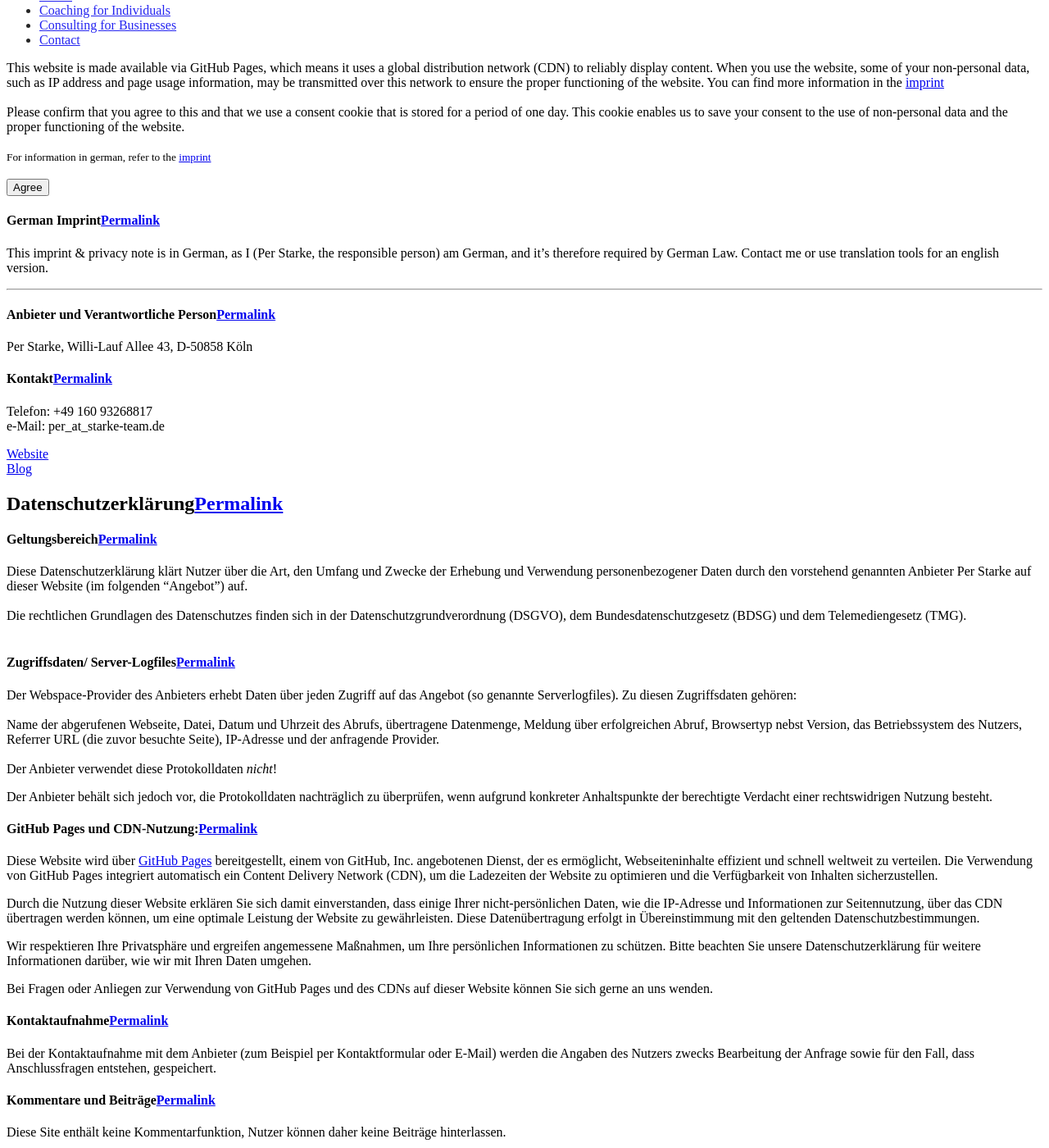
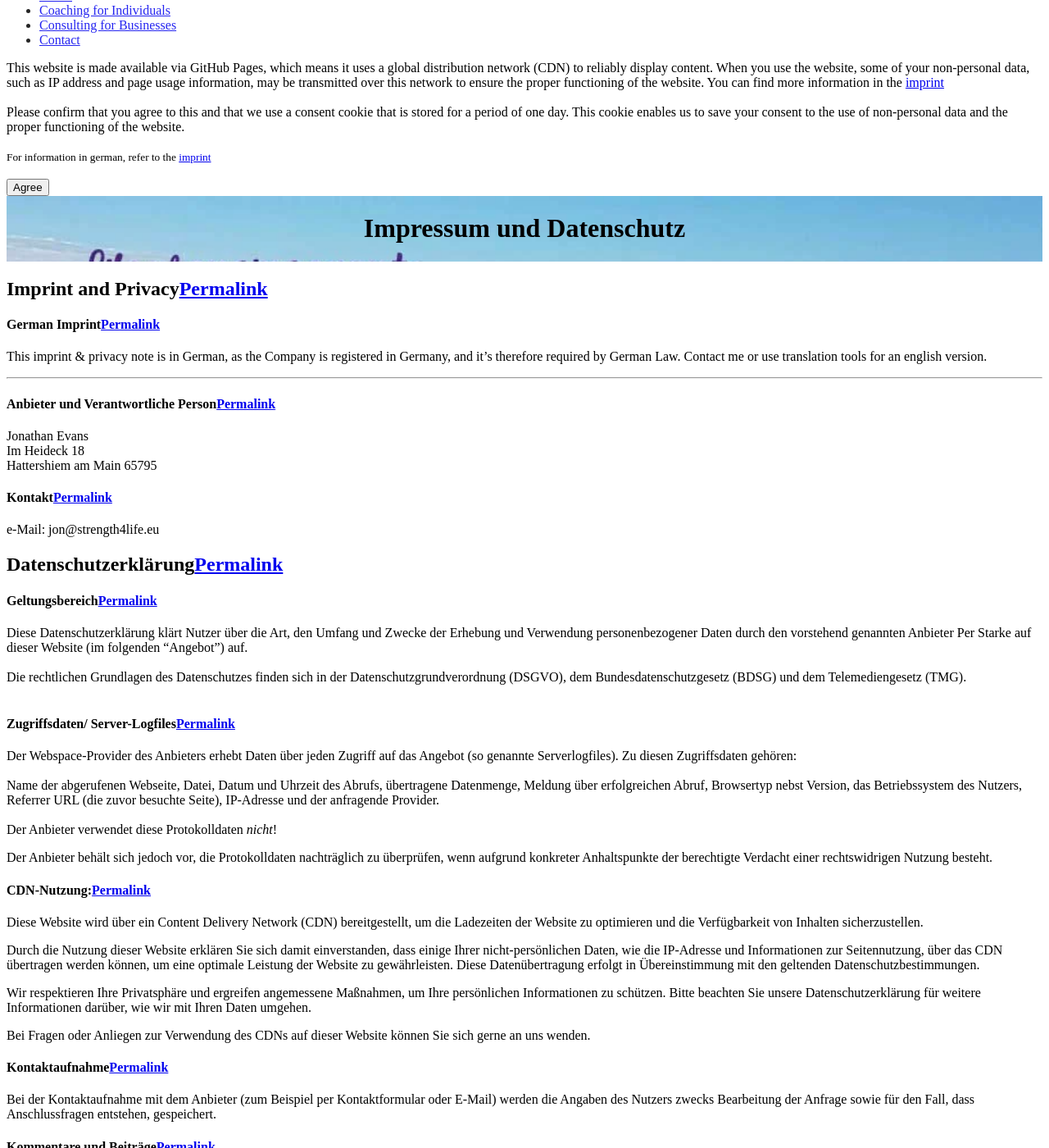
Before and after one commit to perstarke-webdev/strength4life-eu, a Jekyll site: the page built from _pages/imprint.md, in a window 1280 px wide and 1400 px high, scrolled down 530 px. Shown: the whole window at 82% size. Built offline with Jekyll 4.4.1, drawn with Linux system fonts in a browser that asks for light colours; cached includes are drawn as plain includes; some of the changed text lies outside the part shown.

Commit message:
imprint and footer

```diff
--- a/_config.yml
+++ b/_config.yml
@@ -37,20 +37,20 @@
     - label: "Email"
       icon: "fa fa-envelope"
       url: "mailto: jon@strength4life.eu"
+    - label: "Facebook"
+      icon: "fab fa-facebook"
+      url: "https://www.facebook.com/strength4lifeau/"
+    - label: "Instagram"
+      icon: "fab fa-instagram"
+      url: "https://www.instagram.com/strength4lifeaustralia/"
     - label: "LinkedIn"
       icon: "fab fa-linkedin"
       url: #
     - label: "X/Twitter"
       icon: "fab fa-x-twitter"
       url: #
-    - label: "Facebook"
-      icon: "fab fa-facebook"
-      url: #
     - label: "GitHub"
       icon: "fab fa-github"
-      url: #
-    - label: "Instagram"
-      icon: "fab fa-instagram"
       url: #
     - label: "YouTube"
       icon: "fab fa-youtube"
@@ -58,7 +58,7 @@
     - label: "Dev"
       icon: "fab fa-dev"
       url: #
-  copyright: "Per Starke Web Development" # Replace with your own
+  copyright: "Jonathan Evans" # Replace with your own
   creator: # Replace with your own creator name or remove this if you don't want any "created by" in the footer
       name: "Per Starke Web Development"
       url: "https://perstarke-webdev.de"
--- a/_pages/imprint.md
+++ b/_pages/imprint.md
@@ -2,26 +2,25 @@
 layout: page
 title: Impressum und Datenschutz
 permalink: /imprint
+header:
+  overlay_image: /assets/images/life-changing-events-real-difference.webp
 ---
 
+# Imprint and Privacy
+
 #### German Imprint
-This imprint & privacy note is in German, as I (Per Starke, the responsible person) am German, and it's therefore
+This imprint & privacy note is in German, as the Company is registered in Germany, and it's therefore
 required by German Law. Contact me or use translation tools for an english version.
 
 <hr>
 
 #### Anbieter und Verantwortliche Person
-Per Starke, Willi-Lauf Allee 43, D-50858 Köln
-
+Jonathan Evans
+Im Heideck 18
+Hattershiem am Main 65795
 
 #### Kontakt
-Telefon: +49 160 93268817
-<br>
-e-Mail: per_at_starke-team.de
-<br>
-
-[Website](https://perstarke-webdev.de/)
-[Blog](https://blog.perstarke-webdev.de/)
+e-Mail: jon@strength4life.eu
 
 
 ## Datenschutzerklärung
@@ -41,15 +40,15 @@
 
 Der Anbieter behält sich jedoch vor, die Protokolldaten nachträglich zu überprüfen, wenn aufgrund konkreter Anhaltspunkte der berechtigte Verdacht einer rechtswidrigen Nutzung besteht.
 
-#### GitHub Pages und CDN-Nutzung:
+#### CDN-Nutzung:
 
-Diese Website wird über [GitHub Pages](https://pages.github.com/) bereitgestellt, einem von GitHub, Inc. angebotenen Dienst, der es ermöglicht, Webseiteninhalte effizient und schnell weltweit zu verteilen. Die Verwendung von GitHub Pages integriert automatisch ein Content Delivery Network (CDN), um die Ladezeiten der Website zu optimieren und die Verfügbarkeit von Inhalten sicherzustellen.
+Diese Website wird über ein Content Delivery Network (CDN) bereitgestellt, um die Ladezeiten der Website zu optimieren und die Verfügbarkeit von Inhalten sicherzustellen.
 
 Durch die Nutzung dieser Website erklären Sie sich damit einverstanden, dass einige Ihrer nicht-persönlichen Daten, wie die IP-Adresse und Informationen zur Seitennutzung, über das CDN übertragen werden können, um eine optimale Leistung der Website zu gewährleisten. Diese Datenübertragung erfolgt in Übereinstimmung mit den geltenden Datenschutzbestimmungen.
 
 Wir respektieren Ihre Privatsphäre und ergreifen angemessene Maßnahmen, um Ihre persönlichen Informationen zu schützen. Bitte beachten Sie unsere Datenschutzerklärung für weitere Informationen darüber, wie wir mit Ihren Daten umgehen.
 
-Bei Fragen oder Anliegen zur Verwendung von GitHub Pages und des CDNs auf dieser Website können Sie sich gerne an uns wenden.
+Bei Fragen oder Anliegen zur Verwendung des CDNs auf dieser Website können Sie sich gerne an uns wenden.
 
 #### Kontaktaufnahme
 Bei der Kontaktaufnahme mit dem Anbieter (zum Beispiel per Kontaktformular oder E-Mail) werden die Angaben des Nutzers zwecks Bearbeitung der Anfrage sowie für den Fall, dass Anschlussfragen entstehen, gespeichert.
--- a/_sass/oneflow/_page.scss
+++ b/_sass/oneflow/_page.scss
@@ -263,7 +263,7 @@
 @media (max-width: 768px) {
   .page__hero,
   .page__hero--overlay {
-    padding-top: 50%;    // 2:1 ratio
+    padding-top: 45%;    // ratio
     background-position: left center;
   }
 }
```
